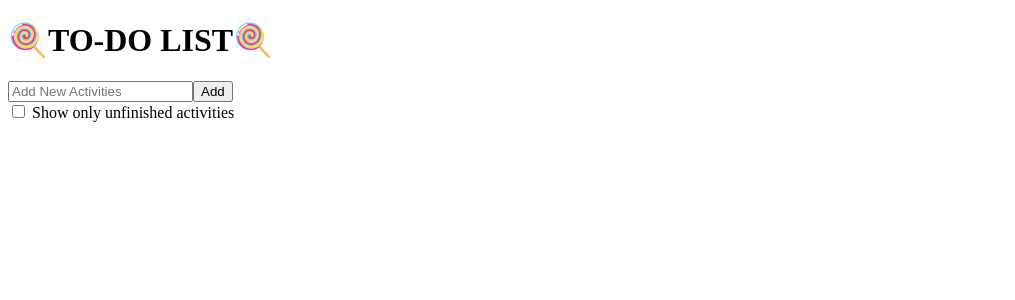
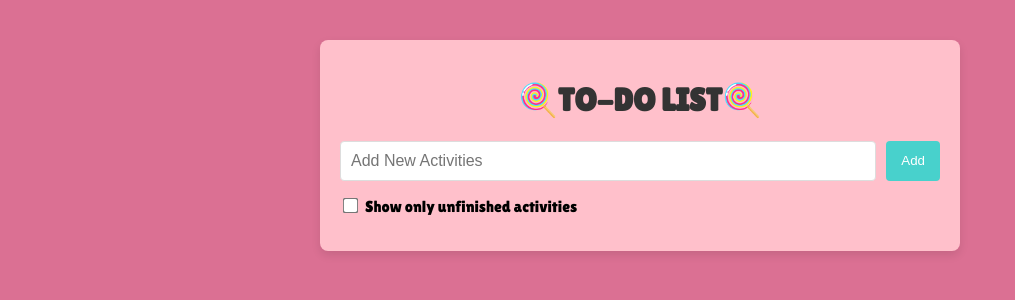
Before and after one commit to zahraa-10/32-pbk-uts-233510395, a Vue app: page / in a window 1280 px wide. Shown: the top 300 px of the page, without its empty margins (0-1015 px from the left). Built offline with nearby package versions, Linux system fonts and the light colour scheme; a web font is replaced by a local one.

Commit message:
Memberikan style atau memperindah tampilan

```diff
--- a/src/style.css
+++ b/src/style.css
@@ -0,0 +1,110 @@
+/* style.css untuk aplikasi Todo List */
+
+/* Global Styles */
+body {
+  font-family: "Lilita One", sans-serif;
+  background-color:palevioletred;
+  margin: 20px;
+  padding: 0;
+}
+
+.app {
+  max-width: 600px;
+  margin: 40px auto;
+  background-color: pink;
+  padding: 20px;
+  border-radius: 8px;
+  box-shadow: 0 4px 10px rgba(0,0,0,0.1);
+
+}
+
+.app h1 {
+  color: #333;
+  text-align: center;
+}
+
+/* TodoApp Component */
+.todo-app {
+  margin-top: 20px;
+}
+
+/* Input dan tombol pada form tambah kegiatan */
+.todo-input {
+  display: flex;
+  gap: 10px;
+  margin-bottom: 15px;
+}
+
+.todo-input input[type="text"] {
+  flex: 1;
+  padding: 10px;
+  border: 1px solid #ddd;
+  border-radius: 4px;
+  font-size: 1rem;
+}
+
+.todo-input button {
+  padding: 10px 15px;
+  background-color: mediumturquoise;
+  border: none;
+  color: #fff;
+  border-radius: 4px;
+  cursor: pointer;
+  transition: background-color 0.3s;
+}
+
+.todo-input button:hover {
+  background-color: #0056b3;
+}
+
+/* Filter Checkbox */
+.todo-filter {
+  margin-bottom: 15px;
+}
+
+.todo-filter input[type="checkbox"] {
+  margin-right: 5px;
+  transform: scale(1.2);
+}
+
+/* Daftar Kegiatan */
+.todo-list {
+  list-style: none;
+  padding: 0;
+  margin: 0;
+}
+
+.activity-item {
+  display: flex;
+  align-items: center;
+  gap: 10px;
+  padding: 10px;
+  border-bottom: 1px solid #eee;
+}
+
+.activity-item span {
+  flex: 1;
+  font-size: 1rem;
+  color: #333;
+}
+
+/* Efek coret jika kegiatan telah selesai */
+.activity-item span.completed {
+  text-decoration: line-through;
+  color: gray;
+}
+
+/* Tombol Hapus */
+.delete-btn {
+  background-color: #dc3545;
+  border: none;
+  padding: 6px 12px;
+  color: #fff;
+  border-radius: 4px;
+  cursor: pointer;
+  transition: background-color 0.3s;
+}
+
+.delete-btn:hover {
+  background-color: #c82333;
+}
```
